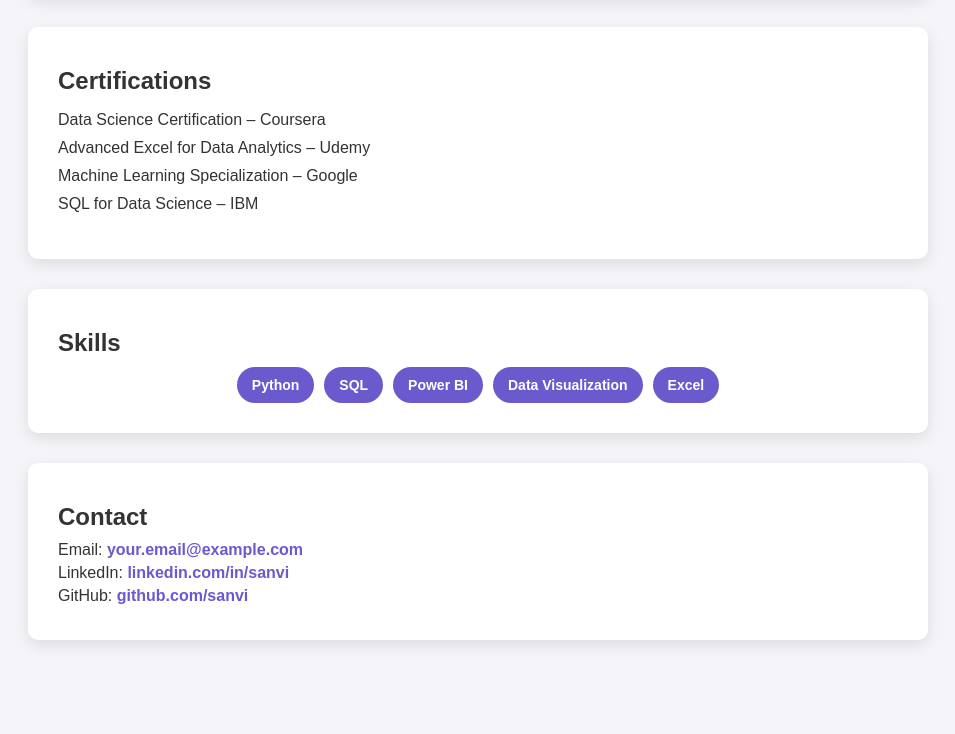
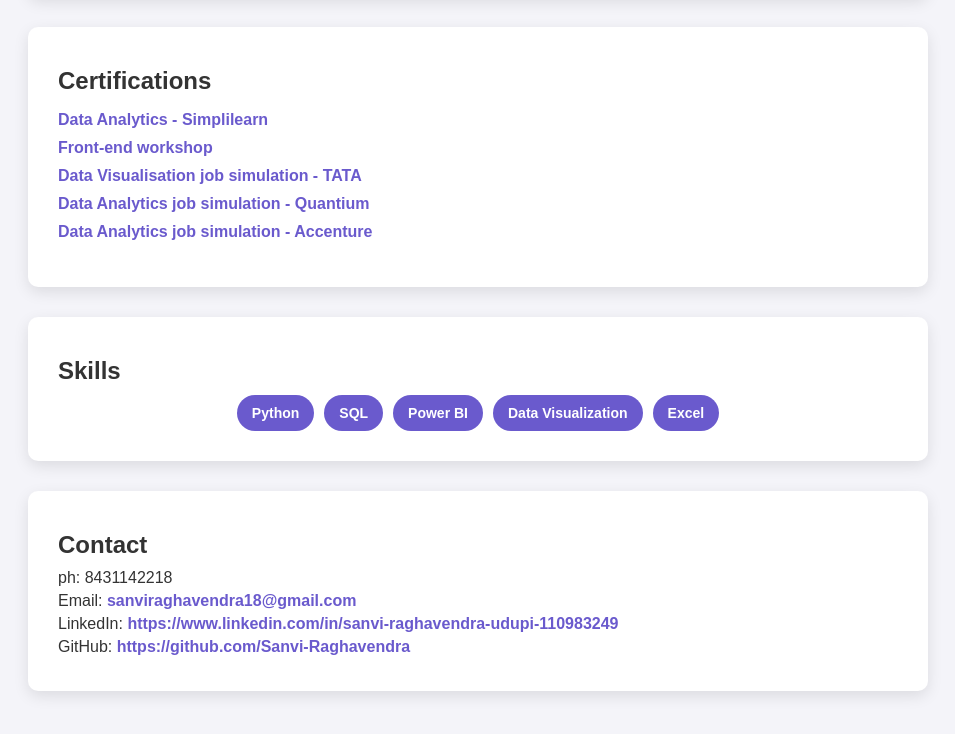
Before and after one commit to Sanvi-Raghavendra/My-portfolio, a plain HTML site: page indexx.html in a window 1280 px wide. Shown: the part 456-1190 px from the top of the page, without its empty margins (162-1117 px from the left). Before the commit the page ends 1166 px from the top, so only its background shows below. Drawn offline with Linux system fonts and the light colour scheme.

Commit message:
Add files via upload

```diff
--- a/indexx.html
+++ b/indexx.html
@@ -115,10 +115,12 @@
         <div class="section">
             <h2>Certifications</h2>
             <ul>
-                <li>Data Science Certification – Coursera</li>
-                <li>Advanced Excel for Data Analytics – Udemy</li>
-                <li>Machine Learning Specialization – Google</li>
-                <li>SQL for Data Science – IBM</li>
+                <li><a href="https://drive.google.com/file/d/1HC3QRd7fvHJ5cU581hYi2jWdnqJv33DA/view">Data Analytics - Simplilearn</a></li>
+                <li><a href="https://drive.google.com/file/d/1HK8AJtIwmkR9JOgA00T6r4_O15MbtyY9/view">Front-end workshop</a></li>
+                <li><a href="https://drive.google.com/file/d/1HKodwtUpIC2DEfBk-4qeG8lmJ4RHHTrL/view?usp=drivesdk">Data Visualisation job simulation - TATA</a></li>
+                <li><a href="https://drive.google.com/file/d/1HMFQ4kkMhfD6uCDLpQoKVu1A4W5qzOil/view">Data Analytics job simulation - Quantium</a></li>
+                <li><a href="https://drive.google.com/file/d/1HMNjb9lo5ETKB993a0NlORrPqW85Wvmx/view">Data Analytics job simulation - Accenture</a></li>
+
             </ul>
         </div>
 
@@ -136,9 +138,10 @@
 
         <div class="section contact-info">
             <h2>Contact</h2>
-            <p>Email: <a href="mailto:your.email@example.com">your.email@example.com</a></p>
-            <p>LinkedIn: <a href="#">linkedin.com/in/sanvi</a></p>
-            <p>GitHub: <a href="#">github.com/sanvi</a></p>
+ <p>ph: 8431142218</p>
+            <p>Email: <a href="sanviraghavendra18@gmail.com">sanviraghavendra18@gmail.com</a></p>
+            <p>LinkedIn: <a href="https://www.linkedin.com/in/sanvi-raghavendra-udupi-110983249">https://www.linkedin.com/in/sanvi-raghavendra-udupi-110983249</a></p>
+            <p>GitHub: <a href="https://github.com/Sanvi-Raghavendra">https://github.com/Sanvi-Raghavendra</a></p>
         </div>
     </div>
 </body>
```
